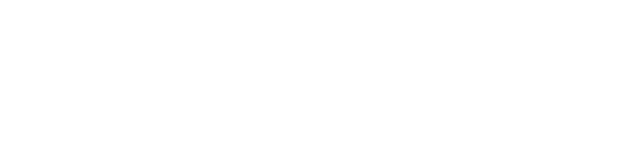
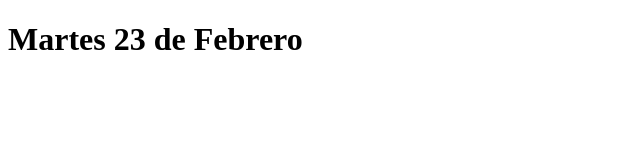
Before and after one commit to LuiggiCF/Prueba, a plain HTML site: page index.html in a window 1280 px wide. Shown: the whole page, without its empty margins (0-640 px from the left). Drawn offline with Linux system fonts and the light colour scheme.

Commit message:
Segundo Comiteo , mr... com titulSegundo Comiteo , mr... com tituloo

```diff
--- a/index.html
+++ b/index.html
@@ -9,7 +9,7 @@
 </head>
 
 <body>
-
+    <h1>Martes 23 de Febrero</h1>
 </body>
 
 </html>
```
